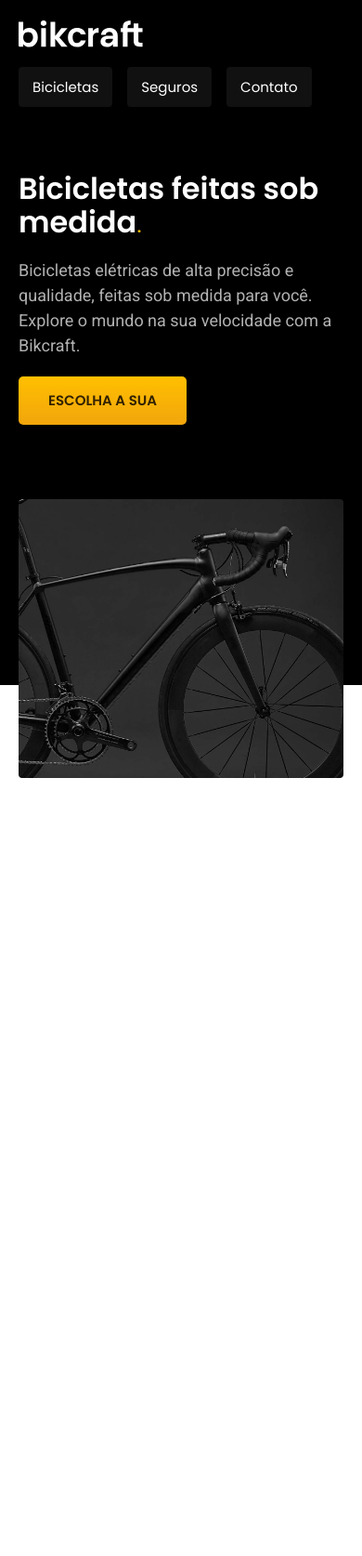
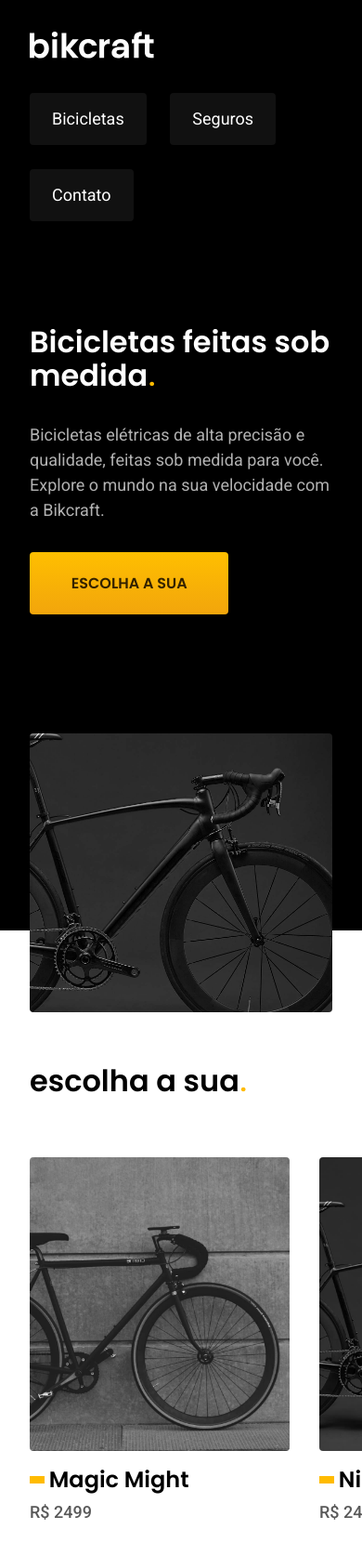
Before and after one commit to alvarorocha-dev/exercicios-origamid, a plain HTML site: page index.html in a window 390 px wide. Shown: the top 1674 px of the page at 93% size. Before the commit the page ends 844 px from the top, so only its background shows below. Drawn offline with Linux system fonts and the light colour scheme.

Commit message:
Inclusão da lista de Bicicletas

```diff
--- /dev/null
+++ b/css/global/bicicletas-lista.css
@@ -0,0 +1,58 @@
+.bicicletas-lista {
+  padding: 7rem 0 0 0;
+}
+
+.bicicletas-lista h2 {
+  margin-bottom: 2rem;
+}
+
+.bicicletas-lista ul {
+  display: flex;
+  justify-content: space-between;
+  gap: 2rem;
+  overflow-x: auto;
+  padding-bottom: 0.5rem;
+}
+
+.bicicletas-lista li {
+  min-width: 280px;
+}
+
+.bicicletas-lista a {
+  display: block;
+}
+
+.bicicletas-lista h3 {
+  margin: 1rem 0 0.5rem 0;
+  display: flex;
+  align-items: center;
+}
+
+.bicicletas-lista h3::before {
+  content: "";
+  display: inline-block;
+  margin-right: 0.3rem;
+  width: 1rem;
+  height: 0.5rem;
+  background: var(--cor-p01);
+  transition: var(--transition);
+}
+
+.bicicletas-lista a:hover h3::before {
+  width: 2rem;
+}
+
+.bicicletas-lista li span {
+  color: var(--cor-s08);
+  margin-right: 1.3rem;
+}
+
+@media (max-width: 800px) {
+  .bicicletas-lista {
+    padding: 7rem 0 0 0;
+  }
+
+  .bicicletas-lista h2 {
+    margin-bottom: 0;
+  }
+}
--- a/css/global/componentes.css
+++ b/css/global/componentes.css
@@ -4,16 +4,12 @@
 
 .btn {
   display: inline-block;
-  font-size: 1.8rem;
-  line-height: 1.33;
+  font: 600 1.125rem/1.35 "Poppins", sans-serif;
   text-transform: uppercase;
   color: var(--cor-p05);
-  font-family: "Poppins";
-  font-weight: 600;
-  padding: 1.6rem 3.2rem;
-  /* background: linear-gradient(#ffbf00, #f2a50c); */
+  padding: 1.4rem 2.8rem;
   background: linear-gradient(#ffbf00, #f2a50c);
-  border-radius: 5px;
+  border-radius: 4px;
   box-shadow: 0 1px 2px rgba(0, 0, 0, 0.1);
   transition: var(--transition);
 }
@@ -24,6 +20,6 @@
 
 @media (max-width: 800px) {
   .btn {
-    font-size: 1.5rem;
+    font-size: 1rem;
   }
 }
--- a/css/global/global.css
+++ b/css/global/global.css
@@ -3,7 +3,7 @@
   padding: 0;
   box-sizing: border-box;
   font-family: "Roboto", Arial, Helvetica, sans-serif;
-  font-size: 62.5%;
+  /* font-size: 62.5%; */
 }
 
 a {
@@ -15,7 +15,7 @@ ul {
   list-style: none;
 }
 
-img {
+img:not([src$=".svg"]) {
   display: block;
   max-width: 100%;
   border-radius: 4px;
@@ -26,3 +26,8 @@ img {
   margin: 0 auto;
   padding: 2rem;
 }
+.container-large {
+  max-width: 1400px;
+  margin: 0 auto;
+  padding: 2rem;
+}
--- a/css/global/header.css
+++ b/css/global/header.css
@@ -19,11 +19,8 @@
 .header-menu a {
   padding: 1rem 0;
   display: inline-block;
-  color: #fff;
-  font-size: 1.8rem;
+  color: var(--cor-white);
   position: relative;
-  font-family: "Poppins";
-  /* font-weight: 400; */
 }
 
 .header-menu a::after {
@@ -34,7 +31,7 @@
   bottom: 0;
   width: 0%;
   height: 0.2rem;
-  background: #fff;
+  background: var(--cor-white);
   transition: var(--transition);
 }
 
@@ -72,6 +69,5 @@
 
   .header-menu a {
     padding: 1rem 1.5rem;
-    font-size: 1.5rem;
   }
 }
--- a/css/global/intro.css
+++ b/css/global/intro.css
@@ -1,5 +1,5 @@
 .introducao-bg {
-  background: #000;
+  background: var(--cor-s12);
   color: #fff;
 }
 
@@ -35,21 +35,12 @@
 
 /* Intro Styles Media Queries*/
 
-@media (max-width: 1100px) {
-  .introducao h1 {
-    font-size: 4.8rem;
-  }
-  .introducao p {
-    font-size: 1.8rem;
-  }
-}
 @media (max-width: 800px) {
   .introducao {
     grid-template-columns: 1fr;
     padding-top: 5rem;
   }
   .introducao h1 {
-    font-size: 3.2rem;
     margin-bottom: 2rem;
   }
 
--- a/css/global/tipografia.css
+++ b/css/global/tipografia.css
@@ -1,11 +1,75 @@
-.texto-grande {
-  font-size: 6.4rem;
-  line-height: 1.12;
-  font-family: "Poppins";
+.font-1-xs {
+  font: 400 0.75rem/1.35 "Poppins", sans-serif;
+}
+
+.font-2-xs {
+  font: 400 0.875rem/1.43 "Roboto", sans-serif;
+}
+
+.font-1-s {
+  font: 400 1rem/1.5 "Poppins", sans-serif;
+}
+
+.font-2-s {
+  font: 400 1rem/1.5 "Roboto", sans-serif;
+}
+
+.font-1-m,
+.font-1-m-b {
+  font: 400 1.125rem/1.35 "Poppins", sans-serif;
+}
+
+.font-1-m-b {
   font-weight: 600;
 }
 
-.texto-medio {
-  font-size: 2.4rem;
-  line-height: 1.5;
+.font-2-m {
+  font: 500 1.125rem/1.35 "Roboto", sans-serif;
 }
+
+.font-1-l {
+  font: 400 1.5rem/1.5 "Poppins", sans-serif;
+}
+
+.font-2-l,
+.font-2-l-b {
+  font: 400 1.5rem/1.5 "Roboto", sans-serif;
+}
+
+.font-2-l-b {
+  font-weight: 500;
+  letter-spacing: 0.015em;
+  text-transform: uppercase;
+}
+
+.font-1-xl {
+  font: 600 2rem/1.25 "Poppins", sans-serif;
+}
+
+.font-2-xl {
+  font: 500 2rem/1.25 "Roboto", sans-serif;
+}
+
+.font-1-xxl {
+  font: 600 4rem/1.125 "Poppins", sans-serif;
+}
+
+@media (max-width: 1200px) {
+  .font-1-xxl {
+    font-size: 3rem;
+  }
+  .font-2-l,
+  .font-2-l-b {
+    font-size: 1.125rem;
+  }
+}
+
+@media (max-width: 800px) {
+  .font-1-xxl {
+    font-size: 2rem;
+  }
+  .font-1-xl,
+  .font-2-xl {
+    font-size: 1.5rem;
+  }
+}
--- a/css/style.css
+++ b/css/style.css
@@ -1,11 +1,12 @@
 @import url("https://fonts.googleapis.com/css2?family=Poppins:ital,wght@0,100;0,200;0,300;0,400;0,500;0,600;0,700;0,800;0,900;1,100;1,200;1,300;1,400;1,500;1,600;1,700;1,800;1,900&family=Roboto:ital,wght@0,100..900;1,100..900&display=swap");
 
 @import "./global/global.css";
-@import "./global/header.css";
 @import "./global/tipografia.css";
 @import "./global/cores.css";
+@import "./global/componentes.css";
+@import "./global/header.css";
 @import "./global/intro.css";
-@import "./global/componentes.css";
+@import "./global/bicicletas-lista.css";
 
 :root {
   --transition: all linear 0.3s;
--- a/index.html
+++ b/index.html
@@ -15,7 +15,7 @@
       <div class="container header">
         <a href="./"><img src="./img/bikcraft.svg" alt="Bikcraft" /></a>
         <nav aria-label="navegação primária">
-          <ul class="header-menu">
+          <ul class="header-menu font-1-m">
             <li><a href="./bicicletas.html">Bicicletas</a></li>
             <li><a href="./seguros.html">Seguros</a></li>
             <li><a href="./contato.html">Contato</a></li>
@@ -26,10 +26,10 @@
     <main class="introducao-bg">
       <div class="introducao container">
         <div class="introducao-conteudo">
-          <h1 class="texto-grande">
+          <h1 class="font-1-xxl">
             Bicicletas feitas sob medida<span class="ponto">.</span>
           </h1>
-          <p class="texto-medio">
+          <p class="font-2-l">
             Bicicletas elétricas de alta precisão e qualidade, feitas sob medida
             para você. Explore o mundo na sua velocidade com a Bikcraft.
           </p>
@@ -43,5 +43,45 @@
         </div>
       </div>
     </main>
+    <article class="bicicletas-lista">
+      <h2 class="font-1-xxl container">
+        escolha a sua<span class="ponto">.</span>
+      </h2>
+
+      <ul class="container-large">
+        <li>
+          <a href="./bicicletas/magic.html">
+            <img
+              src="./img/bicicletas/magic-home.jpg"
+              alt="Bicicleta Magic Might"
+            />
+            <h3 class="font-1-xl">Magic Might</h3>
+            <span class="font-2-m">R$ 2499</span>
+          </a>
+        </li>
+        <li>
+          <a href="./bicicletas/magic.html">
+            <img
+              src="./img/bicicletas/nimbus-home.jpg"
+              alt="Bicicleta Nimbus Stark"
+            />
+            <h3 class="font-1-xl">Nimbus Stark</h3>
+            <span class="font-2-m">R$ 2499</span>
+          </a>
+        </li>
+        <li>
+          <a href="./bicicletas/magic.html">
+            <img
+              src="./img/bicicletas/nebula-home.jpg"
+              alt="Bicicleta Nebula Cosmic"
+            />
+            <h3 class="font-1-xl">Nebula Cosmic</h3>
+            <span class="font-2-m">R$ 2499</span>
+          </a>
+        </li>
+      </ul>
+    </article>
+
+    <div style="height: 100vh"></div>
   </body>
 </html>
```
